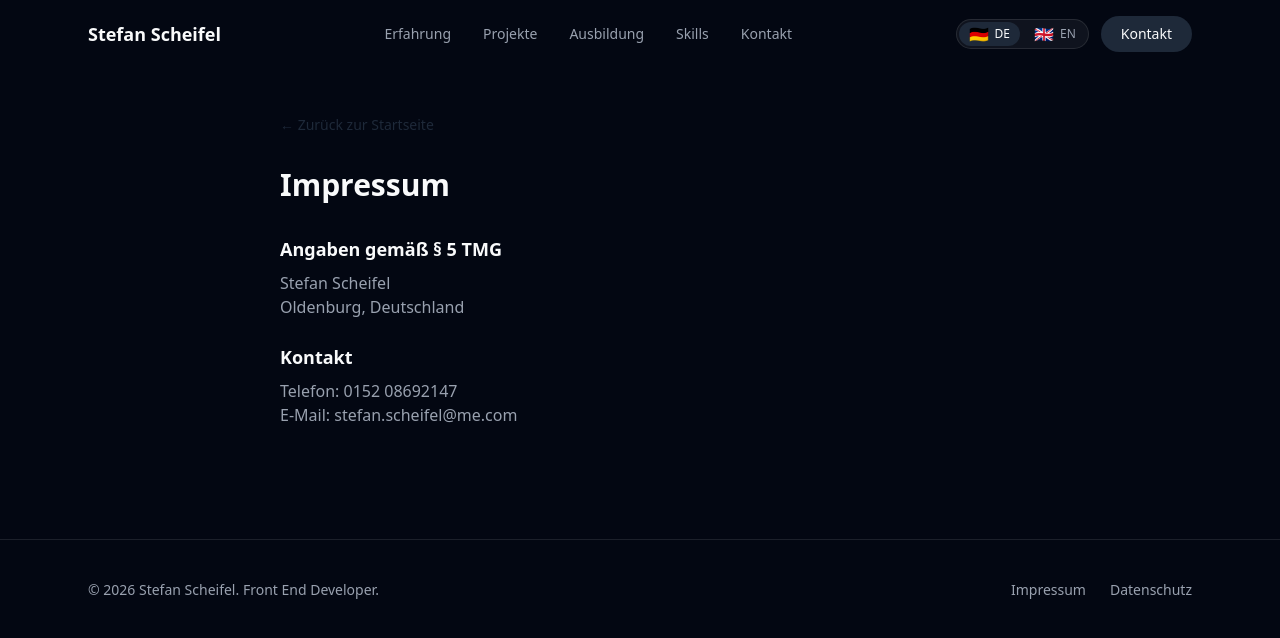
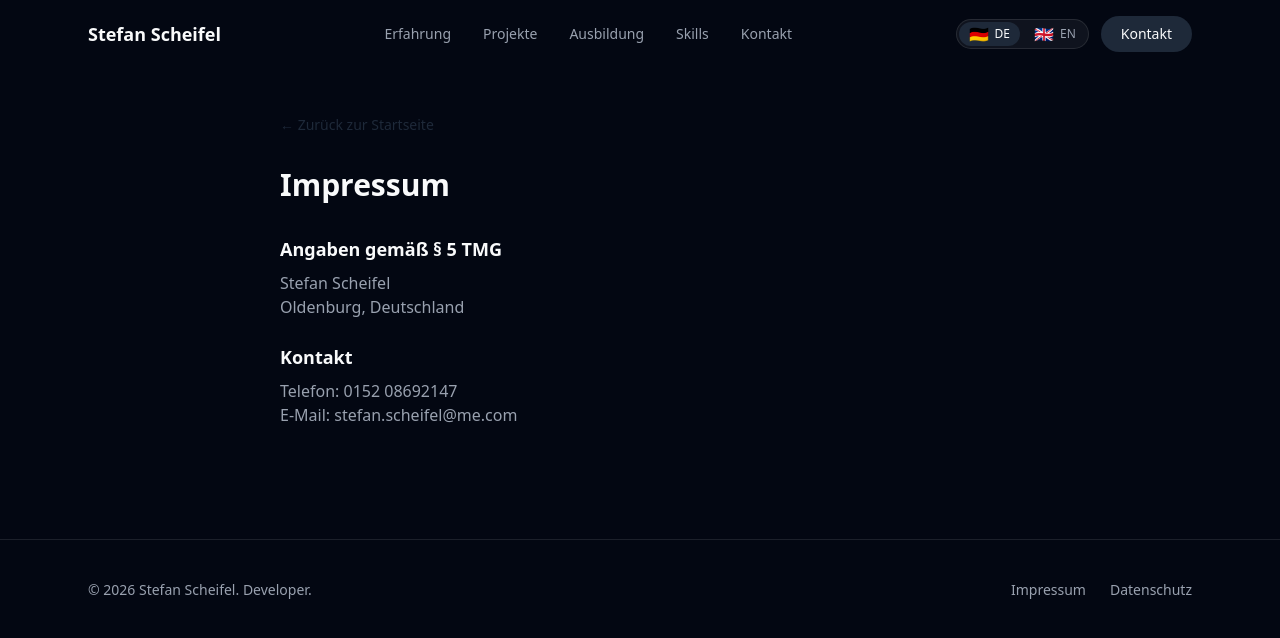
Before and after one commit to StefanScheifel/stefan-scheifel, a Next.js app: page /de/imprint in a window 1280 px wide. Shown: the top 638 px of the page. Built offline with nearby package versions, Linux system fonts and the light colour scheme.

Commit message:
Show Developer in the footer instead of Front End Developer.
The copyright line now reads Developer in both English and German.

Co-authored-by: StefanScheifel <StefanScheifel@users.noreply.github.com>

```diff
--- a/src/i18n/dictionaries/de.ts
+++ b/src/i18n/dictionaries/de.ts
@@ -91,7 +91,7 @@ export const de: PortfolioDictionary = {
   footer: {
     imprint: "Impressum",
     privacy: "Datenschutz",
-    roleSuffix: "Front End Developer",
+    roleSuffix: "Developer",
   },
   site: {
     title: "Stefan Scheifel | Front End Developer",
--- a/src/i18n/dictionaries/en.ts
+++ b/src/i18n/dictionaries/en.ts
@@ -91,7 +91,7 @@ export const en: PortfolioDictionary = {
   footer: {
     imprint: "Legal notice",
     privacy: "Privacy",
-    roleSuffix: "Front End Developer",
+    roleSuffix: "Developer",
   },
   site: {
     title: "Stefan Scheifel | Front End Developer",
```
